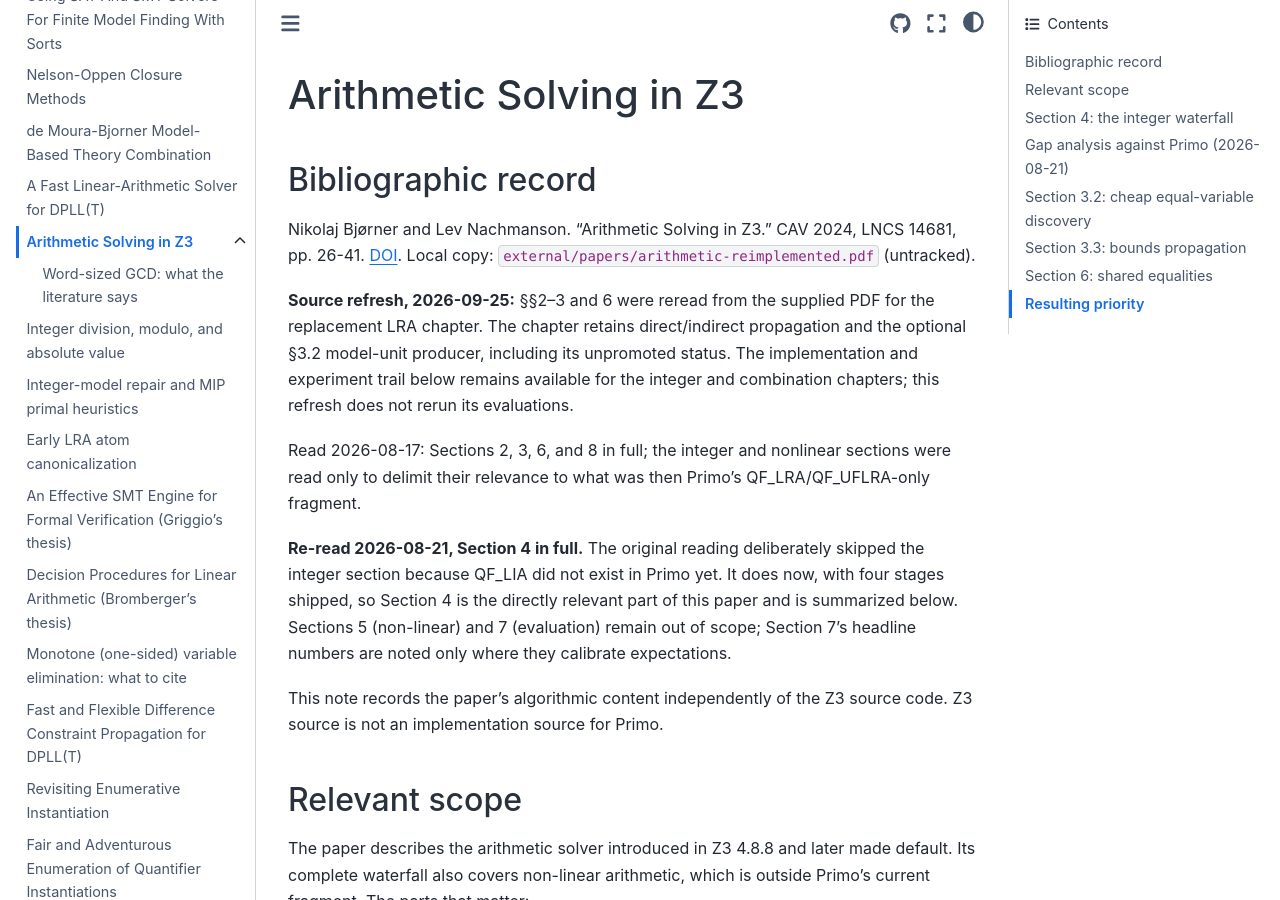
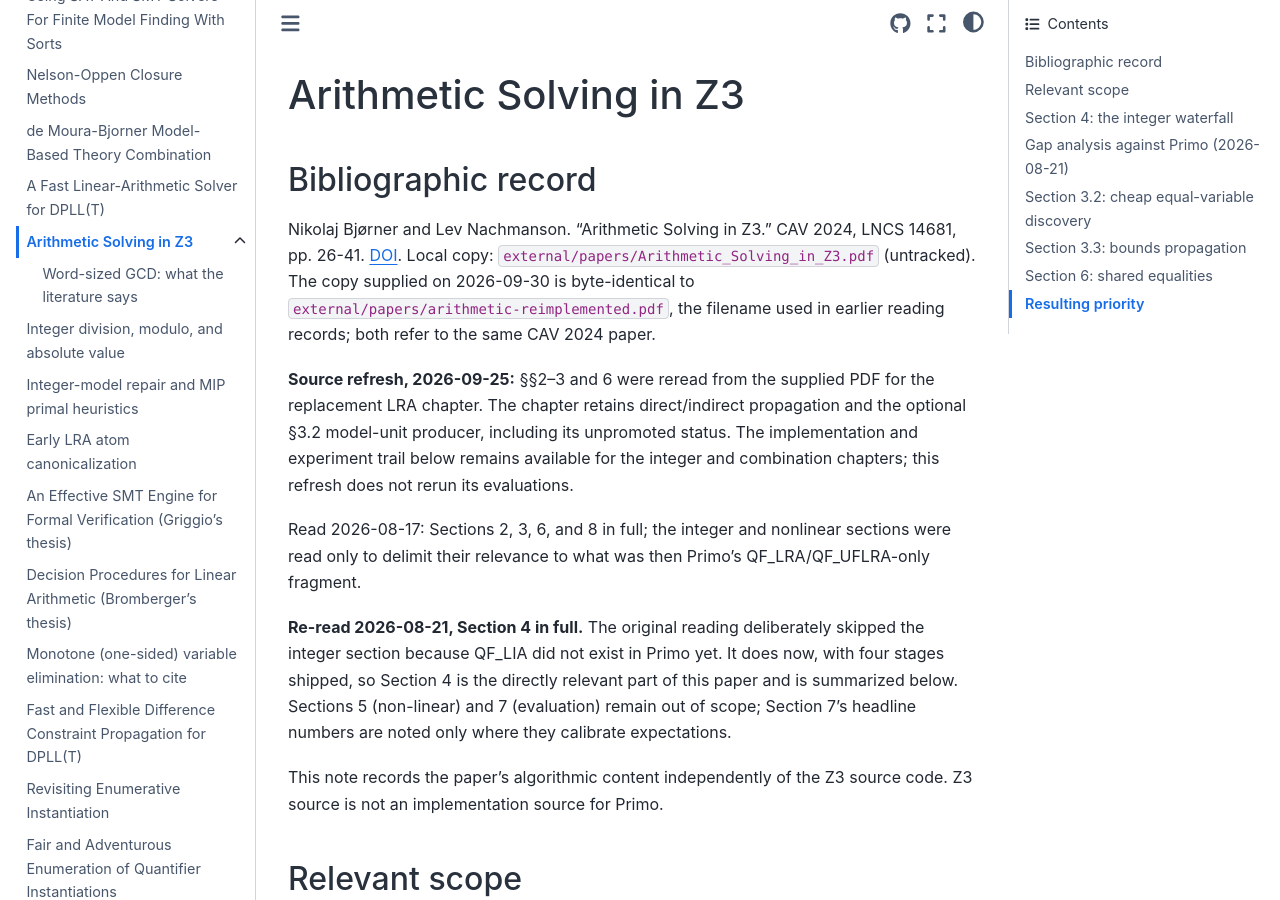
Before and after one commit to primo-solver/primo, a Jupyter Book: the page built from docs/papers/arithmetic-solving-in-z3.md, in a window 1280 px wide and 900 px high. Built offline with Jupyter Book 1.0.4 settings and Sphinx 7.4.7 and the Sphinx Book theme 1.1.4, drawn with Linux system fonts in a browser that asks for light colours.

Commit message:
Record the supplied Arithmetic Solving in Z3 PDF filename

```diff
--- a/docs/papers/arithmetic-solving-in-z3.md
+++ b/docs/papers/arithmetic-solving-in-z3.md
@@ -5,7 +5,10 @@
 Nikolaj Bjørner and Lev Nachmanson. "Arithmetic Solving in Z3." CAV 2024,
 LNCS 14681, pp. 26-41.
 [DOI](https://doi.org/10.1007/978-3-031-65627-9_2).
-Local copy: `external/papers/arithmetic-reimplemented.pdf` (untracked).
+Local copy: `external/papers/Arithmetic_Solving_in_Z3.pdf` (untracked).
+The copy supplied on 2026-09-30 is byte-identical to
+`external/papers/arithmetic-reimplemented.pdf`, the filename used in earlier
+reading records; both refer to the same CAV 2024 paper.
 
 **Source refresh, 2026-09-25:** §§2–3 and 6 were reread from the supplied PDF
 for the replacement LRA chapter. The chapter retains direct/indirect propagation
```
